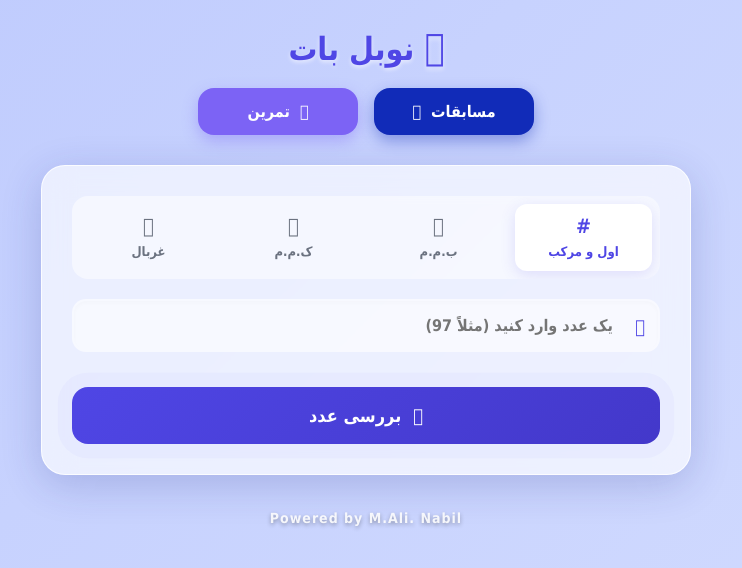
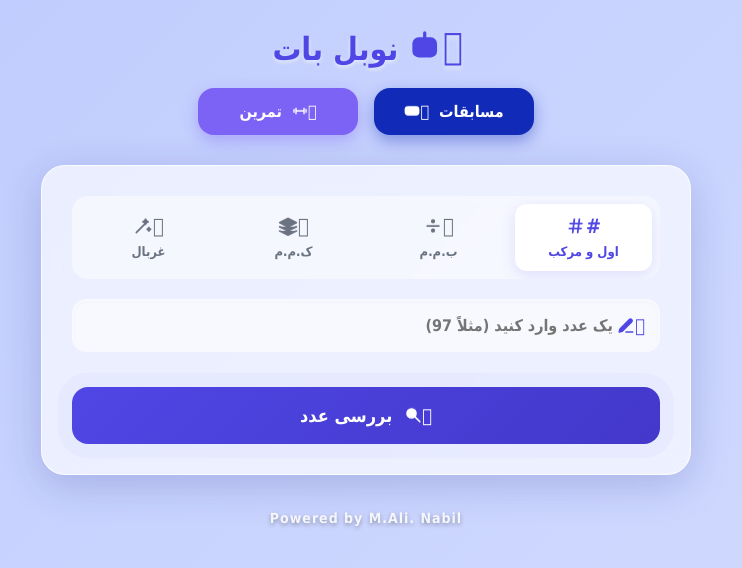
Before and after one commit to moalinabill-cloud/nobel-bot, a plain HTML site: page index.html in a window 1280 px wide. Shown: the whole page, without its empty margins (274-1016 px from the left). Drawn offline with Linux system fonts and the light colour scheme; no server answers; a web font is replaced by a local one.

Commit message:
Update index.html

```diff
--- a/index.html
+++ b/index.html
@@ -39,8 +39,35 @@
             font-family: 'iranyekan', Tahoma, sans-serif !important;
         }
 
-        .fa, .fas, .far, .fal, .fab, .fa-solid, .fa-regular, .fa-brands {
-            font-family: "Font Awesome 6 Free", "Font Awesome 6 Brands" !important;
+        .nobel-svg-icon {
+            display: inline-block;
+            width: 1em;
+            height: 1em;
+            vertical-align: -0.15em;
+            fill: currentColor;
+            flex-shrink: 0;
+        }
+
+        @keyframes nobelIconFloat {
+            0%, 100% { transform: translateY(0px) scale(1); }
+            50% { transform: translateY(-2px) scale(1.06); }
+        }
+
+        @keyframes nobelIconSpin {
+            0% { transform: rotate(0deg); }
+            100% { transform: rotate(360deg); }
+        }
+
+        .tab-btn i .nobel-svg-icon,
+        .modal-card i .nobel-svg-icon,
+        .action-btn i .nobel-svg-icon,
+        .main-action-btn i .nobel-svg-icon {
+            animation: nobelIconFloat 2.4s ease-in-out infinite;
+        }
+
+        .fa-spin .nobel-svg-icon,
+        .fa-rotate-right .nobel-svg-icon {
+            animation: nobelIconSpin 1.6s linear infinite;
         }
 
         body {
@@ -94,6 +121,9 @@
         .header-center h1 i {
             animation: botPulse 2s infinite ease-in-out;
             transform-origin: center bottom;
+            display: inline-flex;
+            align-items: center;
+            justify-content: center;
         }
 
         @keyframes botPulse {
@@ -174,7 +204,7 @@
             transition: all 0.3s cubic-bezier(0.4, 0, 0.2, 1); white-space: nowrap;
             display: flex; flex-direction: column; align-items: center; gap: 8px;
         }
-        .tab-btn i { font-size: 20px; transition: transform 0.3s; }
+        .tab-btn i { font-size: 20px; transition: transform 0.3s; display: inline-flex; align-items: center; justify-content: center; }
         .tab-btn:hover { color: var(--primary); }
         .tab-btn:hover i { transform: scale(1.15) translateY(-2px); }
         .tab-btn.active { background: #fff; color: var(--primary); box-shadow: 0 4px 15px rgba(79, 70, 229, 0.15); }
@@ -184,7 +214,7 @@
         @keyframes slideUpFade { 0% { opacity: 0; transform: translateY(20px) scale(0.98); } 100% { opacity: 1; transform: translateY(0) scale(1); } }
 
         .input-group { position: relative; margin-bottom: 15px; }
-        .input-group i { position: absolute; right: 15px; top: 50%; transform: translateY(-50%); color: var(--primary); font-size: 18px; transition: 0.3s; }
+        .input-group i { position: absolute; right: 15px; top: 50%; transform: translateY(-50%); color: var(--primary); font-size: 18px; transition: 0.3s; display: inline-flex; align-items: center; justify-content: center; }
         .input-group input {
             width: 100%; padding: 15px 45px 15px 15px; border: 2px solid transparent; border-radius: 14px;
             font-size: 16px; outline: none; transition: all 0.3s; background: rgba(255, 255, 255, 0.6);
@@ -211,7 +241,7 @@
             display: flex; gap: 6px; align-items: center; transition: all 0.3s;
         }
         .reset-btn:hover { background: #e11d48; color: white; transform: scale(1.05); box-shadow: 0 4px 10px rgba(225, 29, 72, 0.2); }
-        .reset-btn i { transition: transform 0.4s; }
+        .reset-btn i { transition: transform 0.4s; display: inline-flex; align-items: center; justify-content: center; }
         .reset-btn:hover i { transform: rotate(-180deg); }
 
         .main-action-btn {
@@ -267,6 +297,7 @@
             padding: 20px 15px; border-radius: 16px; text-align: center; cursor: pointer; transition: all 0.3s;
         }
         .modal-card:hover { transform: translateY(-5px); border-color: var(--primary); box-shadow: 0 8px 15px rgba(79, 70, 229, 0.15); background: #fff; }
+        .modal-card i { display: inline-flex; align-items: center; justify-content: center; }
 
         .btn-red {
             background: #e11d48; color: white; border: none; padding: 14px; width: 100%; border-radius: 14px;
@@ -609,6 +640,54 @@
 </div>
 
 <script>
+    // ================= موتور تضمین نمایش تمام آیکون‌ها و انیمیشن‌ها =================
+    const NOBEL_ICON_SVGS = {
+        'fa-robot': '<rect x="5" y="7" width="14" height="11" rx="3"/><path d="M12 3v4M8 12h.01M16 12h.01M9 15h6"/>',
+        'fa-gamepad': '<rect x="2" y="6" width="20" height="12" rx="4"/><path d="M8 10v4M6 12h4M15 11h.01M18 13h.01"/>',
+        'fa-dumbbell': '<path d="M3 10v4M6 8v8M18 8v8M21 10v4M6 12h12"/>',
+        'fa-hashtag': '<path d="M5 9h14M4 15h14M10 4L8 20M16 4l-2 16"/>',
+        'fa-divide': '<path d="M5 12h14"/><circle cx="12" cy="6.5" r="1.5"/><circle cx="12" cy="17.5" r="1.5"/>',
+        'fa-layer-group': '<path d="M12 3L2 8l10 5 10-5-10-5z"/><path d="M2 13l10 5 10-5"/><path d="M2 18l10 5 10-5"/>',
+        'fa-wand-magic-sparkles': '<path d="M4 20L16 8"/><path d="M15 4l1 2 2 1-2 1-1 2-1-2-2-1 2-1 1-2z"/><path d="M19 14l.7 1.3L21 16l-1.3.7L19 18l-.7-1.3L17 16l1.3-.7L19 14z"/>',
+        'fa-pen': '<path d="M12 20h9"/><path d="M16.5 3.5a2.1 2.1 0 0 1 3 3L7 19l-4 1 1-4L16.5 3.5z"/>',
+        'fa-1': '<path d="M10 7l3-2v14M9 19h8"/>',
+        'fa-2': '<path d="M8 8a4 4 0 0 1 8 0c0 3-4 4-6 8l-2 3h8"/>',
+        'fa-triangle-exclamation': '<path d="M12 3L2 20h20L12 3z"/><path d="M12 9v5"/><circle cx="12" cy="17" r="1"/>',
+        'fa-play': '<path d="M6 5l13 7-13 7V5z"/>',
+        'fa-stop': '<rect x="6" y="6" width="12" height="12" rx="2"/>',
+        'fa-magnifying-glass-chart': '<circle cx="10" cy="10" r="6"/><path d="M14.5 14.5L21 21M8 12v-2M10 12V8M12 12v-1"/>',
+        'fa-calculator': '<rect x="4" y="3" width="16" height="18" rx="2"/><path d="M8 7h8M8 11h2M12 11h2M16 11h0M8 15h2M12 15h2M16 15h0"/>',
+        'fa-rotate-right': '<path d="M21 12a9 9 0 1 1-2.64-6.36L21 8"/><path d="M21 3v5h-5"/>',
+        'fa-arrow-right': '<path d="M5 12h14M13 6l6 6-6 6"/>',
+        'fa-check-circle': '<circle cx="12" cy="12" r="9"/><path d="M8.5 12.5l2.5 2.5 4.5-5"/>',
+        'fa-trophy': '<path d="M6 4h12v5a6 6 0 0 1-12 0V4z"/><path d="M12 15v5M8 20h8M4 6h2v3a2 2 0 0 1-2-2V6zM20 6h-2v3a2 2 0 0 0 2-2V6z"/>',
+        'fa-check-double': '<path d="M3 12l4 4 8-8"/><path d="M10 16l3 3 8-9"/>',
+        'fa-clapperboard': '<path d="M4 9h16v11H4V9z"/><path d="M4 9l2-5h12l2 5M8 4l2 5M13 4l2 5"/>',
+        'fa-ban': '<circle cx="12" cy="12" r="9"/><path d="M5.6 5.6l12.8 12.8"/>',
+        'fa-cubes': '<path d="M12 3l6 3.5v7L12 17l-6-3.5v-7L12 3z"/><path d="M6 6.5l6 3.5 6-3.5M12 10v7"/>',
+        'fa-star': '<path d="M12 3l2.9 6 6.6.9-4.8 4.6 1.2 6.5L12 17.8 6.1 21l1.2-6.5-4.8-4.6 6.6-.9L12 3z"/>'
+    };
+
+    function hydrateIconsWithAnimation(root = document) {
+        const iconEls = root.querySelectorAll('i[class*="fa-"]');
+        iconEls.forEach(iEl => {
+            if (iEl.querySelector('.nobel-svg-icon')) return;
+            const clsList = Array.from(iEl.classList);
+            const matchedKey = clsList.find(c => NOBEL_ICON_SVGS[c]);
+            const pathMarkup = matchedKey ? NOBEL_ICON_SVGS[matchedKey] : NOBEL_ICON_SVGS['fa-star'];
+            const svg = document.createElementNS('http://www.w3.org/2000/svg', 'svg');
+            svg.setAttribute('viewBox', '0 0 24 24');
+            svg.setAttribute('fill', 'none');
+            svg.setAttribute('stroke', 'currentColor');
+            svg.setAttribute('stroke-width', '2.1');
+            svg.setAttribute('stroke-linecap', 'round');
+            svg.setAttribute('stroke-linejoin', 'round');
+            svg.classList.add('nobel-svg-icon');
+            svg.innerHTML = pathMarkup;
+            iEl.appendChild(svg);
+        });
+    }
+
     const GOOGLE_SHEET_URL = "https://script.google.com/macros/s/AKfycbyjnSp1tEXX1EGtptPBLgZ8xEXXd_BE9NEuUcAq6CuhfFtriyjLmxvtiCRF89F_92fM/exec";
     const leaderboardCache = {};
     let currentTabIndex = 0;
@@ -627,6 +706,16 @@
     }
 
     window.addEventListener('DOMContentLoaded', () => {
+        hydrateIconsWithAnimation(document);
+        const observer = new MutationObserver(mutations => {
+            mutations.forEach(m => {
+                m.addedNodes.forEach(node => {
+                    if (node.nodeType === 1) hydrateIconsWithAnimation(node);
+                });
+            });
+        });
+        observer.observe(document.body, { childList: true, subtree: true });
+
         ['primeScores', 'gcdScores', 'lcmScores', 'sieveScores'].forEach(col => {
             syncLeaderboardFromSheet(col);
         });
@@ -667,6 +756,7 @@
         else if (index === 1) { btnText.innerText = "محاسبه ب.م.م"; btnIcon.className = "fa-solid fa-calculator"; }
         else if (index === 2) { btnText.innerText = "محاسبه ک.م.م"; btnIcon.className = "fa-solid fa-calculator"; }
         else if (index === 3) { btnText.innerText = "اجرای جادوی غربال"; btnIcon.className = "fa-solid fa-wand-magic-sparkles"; }
+        hydrateIconsWithAnimation(btnIcon.parentElement || document);
 
         document.querySelectorAll('.result-box').forEach(box => { box.classList.remove('show-anim'); box.style.display = 'none'; });
     }
@@ -920,36 +1010,30 @@
     }
 
     function generateGcdStepQuestion(stepIndex) {
-        // stepIndex از 0 تا 9 (معادل سوال 1 تا سوال 10)
         const level = stepIndex + 1;
         let g = 1, m1 = 2, m2 = 3, levelLabel = "سطح ۱ (آسان)";
 
         if (level <= 2) {
-            // سوال ۱ و ۲: بسیار آسان
             const easyGcds = [2, 3, 4, 5];
             g = easyGcds[Math.floor(Math.random() * easyGcds.length)];
             [m1, m2] = pickCoprimePair(1, 5);
             levelLabel = `سطح ${level} (آسان)`;
         } else if (level <= 4) {
-            // سوال ۳ و ۴: کمی سخت‌تر
             const midLowGcds = [3, 4, 6, 8];
             g = midLowGcds[Math.floor(Math.random() * midLowGcds.length)];
             [m1, m2] = pickCoprimePair(2, 7);
             levelLabel = `سطح ${level} (متوسط رو به آسان)`;
         } else if (level <= 6) {
-            // سوال ۵ و ۶: متوسط
             const midHighGcds = [6, 7, 8, 9, 12];
             g = midHighGcds[Math.floor(Math.random() * midHighGcds.length)];
             [m1, m2] = pickCoprimePair(3, 9);
             levelLabel = `سطح ${level} (متوسط)`;
         } else if (level <= 8) {
-            // سوال ۷ و ۸: سخت
             const hardGcds = [9, 12, 14, 15, 16, 18];
             g = hardGcds[Math.floor(Math.random() * hardGcds.length)];
             [m1, m2] = pickCoprimePair(4, 11);
             levelLabel = `سطح ${level} (سخت)`;
         } else {
-            // سوال ۹ و ۱۰: بسیار سخت
             const veryHardGcds = [12, 15, 18, 21, 24, 25];
             g = veryHardGcds[Math.floor(Math.random() * veryHardGcds.length)];
             [m1, m2] = pickCoprimePair(5, 13);
```
